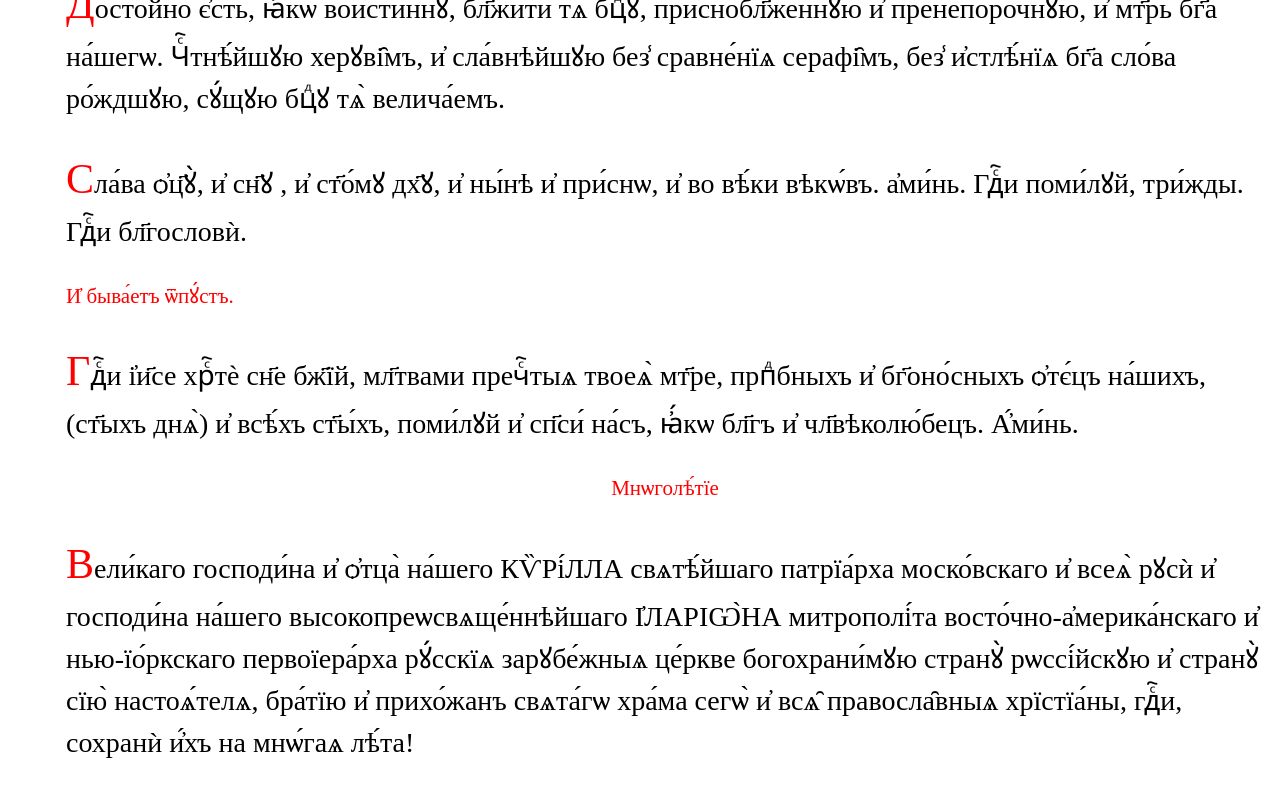
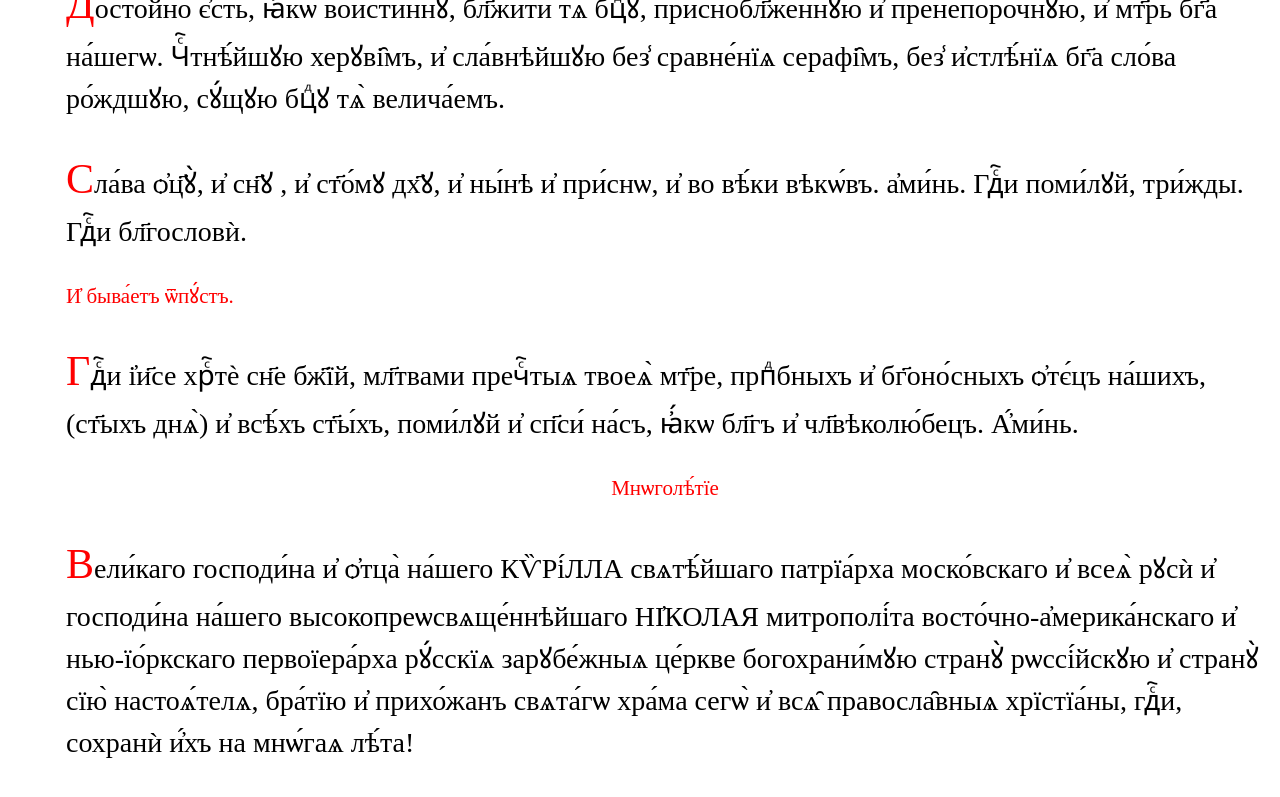
Before and after one commit to markjville/markjville.github.io, a Jekyll site: the page ReadersServ-Slav.html, which Jekyll copies as it is, in a window 1280 px wide and 900 px high, scrolled down 8351 px. Shown: the top 797 px of the window. Built offline with Jekyll 4.4.1, drawn with Linux system fonts in a browser that asks for light colours; some web fonts are replaced; comment, search, counter and statistics services are not loaded.

Commit message:
Update ReadersServ-Slav.html

```diff
--- a/ReadersServ-Slav.html
+++ b/ReadersServ-Slav.html
@@ -118,7 +118,7 @@ p::first-letter {
 <p>Сла́ва ѻ҆ц҃ꙋ̀, и҆ сн҃ꙋ , и҆ ст҃о́мꙋ дх҃ꙋ, и҆ ны́нѣ и҆ при́снѡ, и҆ во вѣ́ки вѣкѡ́въ. а҆ми́нь.	Гдⷭ҇и поми́лꙋй, три́жды.	Гдⷭ҇и бл҃гословѝ.</p>
 <div style="color:red; font-size:75%;">И҆ быва́етъ ѿпꙋ́стъ.</div><p>Гдⷭ҇и і҆и҃се хрⷭ҇тѐ сн҃е бж҃їй, мл҃твами пречⷭ҇тыѧ твоеѧ̀ мт҃ре, прпⷣбныхъ и҆ бг҃оно́сныхъ ѻ҆тє́цъ на́шихъ, (ст҃ыхъ днѧ̀) и҆ всѣ́хъ ст҃ы́хъ, поми́лꙋй и҆ сп҃си́ на́съ, ꙗ҆́кѡ бл҃гъ и҆ чл҃вѣколю́бецъ. А҆́ми́нь.</p>
 <h6 style="text-align:center;color:red;font-size:75%;font-family: Ponomar Unicode;">Мнѡголѣ́тїе</h6>
-<p>Вели́каго господи́на и҆ ѻ҆тца̀ на́шего КѶРі́ЛЛА свѧтѣ́йшаго патрїа́рха моско́вскаго и҆ всеѧ̀ рꙋсѝ и҆ господи́на на́шего высокопреѡсвѧще́ннѣйшаго І҆ЛАРІѠ̀НА митрополі́та восто́чно-а҆мерика́нскаго и҆ нью-їо́ркскаго первоїера́рха рꙋ́сскїѧ зарꙋбе́жныѧ це́ркве богохрани́мꙋю странꙋ̀ рѡссі́йскꙋю и҆ странꙋ̀ сїю̀ настоѧ́телѧ, бра́тїю и҆ прихо́жанъ свѧта́гѡ хра́ма сегѡ̀ и҆ всѧ̑ правосла̑вныѧ хрїстїа́ны, гдⷭ҇и, сохранѝ и҆́хъ на мнѡ́гаѧ лѣ́та!</p>
+<p>Вели́каго господи́на и҆ ѻ҆тца̀ на́шего КѶРі́ЛЛА свѧтѣ́йшаго патрїа́рха моско́вскаго и҆ всеѧ̀ рꙋсѝ и҆ господи́на на́шего высокопреѡсвѧще́ннѣйшаго НІ҆КОЛАЯ митрополі́та восто́чно-а҆мерика́нскаго и҆ нью-їо́ркскаго первоїера́рха рꙋ́сскїѧ зарꙋбе́жныѧ це́ркве богохрани́мꙋю странꙋ̀ рѡссі́йскꙋю и҆ странꙋ̀ сїю̀ настоѧ́телѧ, бра́тїю и҆ прихо́жанъ свѧта́гѡ хра́ма сегѡ̀ и҆ всѧ̑ правосла̑вныѧ хрїстїа́ны, гдⷭ҇и, сохранѝ и҆́хъ на мнѡ́гаѧ лѣ́та!</p>
 
     <div class="w3-container w3-theme-l1">
       <h6 class="w3-text-white"; style="text-align: center";>With blessing of Bishop Nicholas of Manhattan</h6>
```
